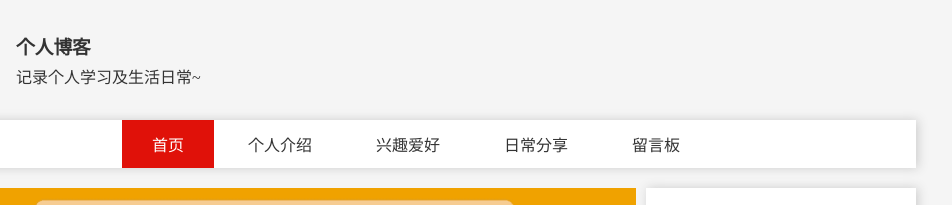
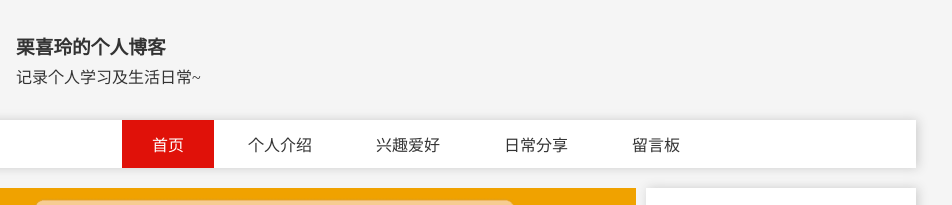
Before and after one commit to Samantha5252/Samantha5252.github.io, a plain HTML site: page index.html in a window 1280 px wide. Shown: the top 205 px of the page, 224-1176 px from the left. Drawn offline with Linux system fonts and the light colour scheme.

Commit message:
Update index.html

```diff
--- a/index.html
+++ b/index.html
@@ -10,7 +10,7 @@
 		<div class="header-user">
 			<img src="img/xh.jpg" alt="">
 			<div class="hu-text">
-				<h3>个人博客</h3>
+				<h3>栗喜玲的个人博客</h3>
 				<p>记录个人学习及生活日常~</p>
 			</div>
 		</div>
```
